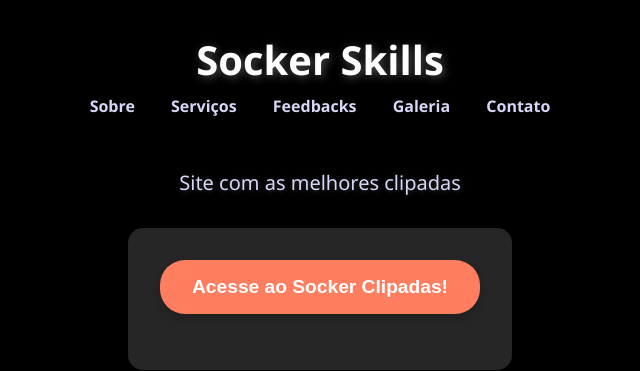
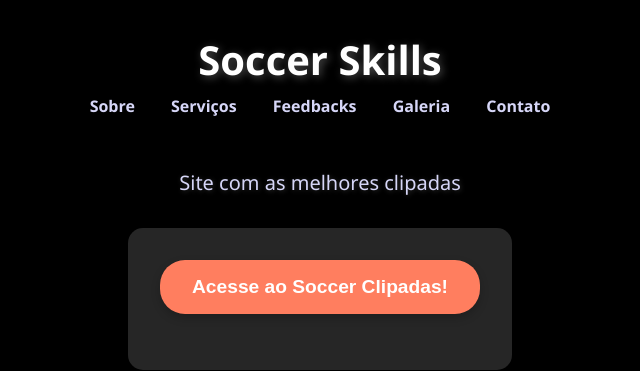
Before and after one commit to gbtiu/Skills-Neymar, a plain HTML site: page index.html in a window 1280 px wide. Shown: the top 371 px of the page, 320-960 px from the left. Drawn offline with Linux system fonts and the light colour scheme.

Commit message:
index.html

```diff
--- a/index.html
+++ b/index.html
@@ -3,7 +3,7 @@
 <head>
     <meta charset="UTF-8" />
     <meta name="viewport" content="width=device-width, initial-scale=1" />
-    <meta name="description" content="Socker Skills - A plataforma para as melhores clipadas de futebol." />
+    <meta name="description" content="Soccer Skills - A plataforma para as melhores clipadas de futebol." />
     <meta name="keywords" content="futebol, clipadas, análises, destaques" />
     <meta name="author" content="Seu Nome" />
     <title>Site TESTE Feito em JavaScript!</title>
@@ -169,7 +169,7 @@
     </style>
 </head>
 <body>
-    <header>Socker Skills</header>
+    <header>Soccer Skills</header>
     <nav>
         <a href="#about" aria-label="Sobre">Sobre</a>
         <a href="#services" aria-label="Serviços">Serviços</a>
@@ -179,7 +179,7 @@
     </nav>
     <p class="subtitle">Site com as melhores clipadas</p>
     <main>
-        <button id="magicButton">Acesse ao Socker Clipadas!</button>
+        <button id="magicButton">Acesse ao Soccer Clipadas!</button>
         <div id="message" aria-live="polite"></div>
     </main>
     <section id="about">
```
